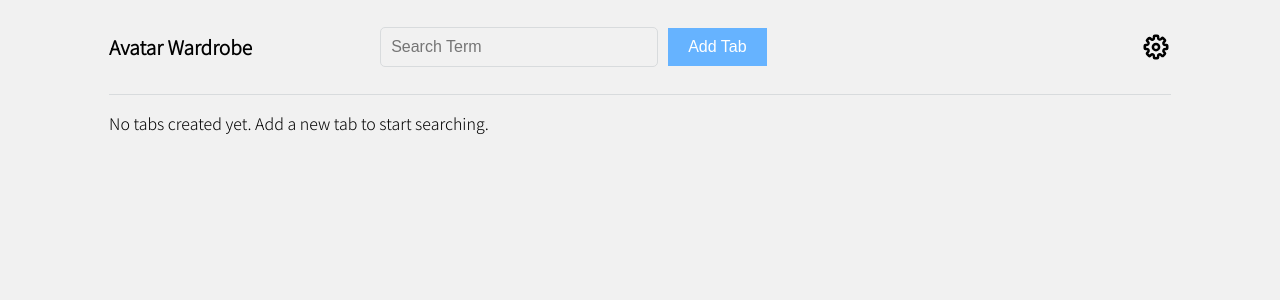
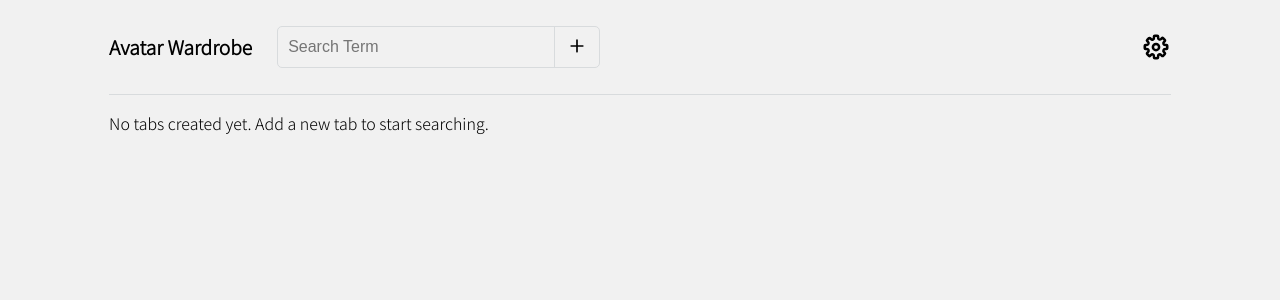
Before and after one commit to Raifa21/Avatar-Wardrobe, a Next.js app: page / in a window 1280 px wide. Shown: the top 300 px of the page. Built offline with nearby package versions, Linux system fonts and the light colour scheme.

Commit message:
Changed searchterm to use links

```diff
--- a/pages/index.module.css
+++ b/pages/index.module.css
@@ -6,19 +6,54 @@
 .title {
     font-size: 1.2em;
     align-items: center;
+    justify-self: center;
+    margin-right: 25px;
 }
 
 .inputContainer {
     display: flex;
     align-items: center;
+    border: 1px solid #d8dbdd;
+    border-radius: 5px;
+    height: 40px;
 }
 
 .header {
     display: flex;
     align-items: center;
+    justify-content: space-between; /* Ensures items are spaced evenly */
     border-bottom: 1px solid #d8dbdd;
     margin-top: 20px;
     padding-bottom: 20px;
+}
+.plusIcon {
+    width: 20px;
+    height: 20px;
+    cursor: pointer;
+    align-self: center;
+}
+
+.input {
+    padding: 10px;
+    font-size: 1em;
+    background-color: transparent;
+    width: 20vw;
+    border: none;
+    border-radius: 4px 0px 0px 4px;
+}
+
+.button {
+    background-color: transparent;
+    border: none;
+    border-left: 1px solid #d8dbdd;
+    border-radius: 0px 4px 4px 0px;
+    padding: 8px 12px;
+    cursor: pointer;
+    padding-top: 9px;
+}
+
+.button:hover {
+    background-color: #d8dbdd;
 }
 
 .gearIcon {
@@ -28,33 +63,6 @@
     align-self: center;
     margin-left: auto;
 }
-
-.input {
-    padding: 10px;
-    margin-left: 10vw;
-    margin-right: 10px;
-    font-size: 1em;
-    background-color: transparent;
-    border: 1px solid #d8dbdd;
-    border-radius: 5px;
-    width: 20vw;
-}
-
-.button {
-    padding: 10px 20px;
-    font-size: 1em;
-    background-color: #66b3ff;
-    color: white;
-    border: none;
-    cursor: pointer;
-    margin-right: 40px;
-    white-space: nowrap;
-}
-
-.button:hover {
-    background-color: #005bb5;
-}
-
 .tabs {
     width: 100%;
 }
--- a/pages/index.tsx
+++ b/pages/index.tsx
@@ -8,6 +8,7 @@ import styles from "./index.module.css";
 import editoutline from "../lib/eva-icons/outline/svg/edit-outline.svg";
 import refreshoutline from "../lib/eva-icons/outline/svg/refresh-outline.svg";
 import gearoutline from "../lib/eva-icons/outline/svg/settings-2-outline.svg";
+import plusoutline from "../lib/eva-icons/outline/svg/plus-outline.svg";
 
 const notosansjp_regular = Noto_Sans_JP({ subsets: ["latin"], weight: "300" });
 
@@ -129,8 +130,23 @@ export default function Home() {
     console.log("Active tab:", tabId);
   };
 
+  const extractIdFromUrl = (url: string): string | null => {
+    const match = url.match(/\/items\/(\d+)/);
+    return match ? match[1] : null;
+  };
+
   const addTab = () => {
-    const existingTab = tabs.find((tab) => tab.term === newTabTerm);
+    if (!newTabTerm) {
+      return;
+    }
+
+    const id = extractIdFromUrl(newTabTerm);
+    if (!id) {
+      console.error("Invalid URL format");
+      return;
+    }
+
+    const existingTab = tabs.find((tab) => tab.term === id);
 
     if (existingTab) {
       console.log("Tab already exists:", existingTab);
@@ -142,7 +158,7 @@ export default function Home() {
       const newTab: Tab = {
         id: Date.now(),
         name: newTabName || defaultName,
-        term: newTabTerm,
+        term: id, // Store the extracted id
         products: [],
         seenItems: new Set<number>(),
       };
@@ -187,7 +203,7 @@ export default function Home() {
             className={clsx(styles.input)}
           />
           <button onClick={addTab} className={styles.button}>
-            Add Tab
+            <img src={plusoutline.src} alt="add" className={styles.plusIcon} />
           </button>
         </div>
         <img src={gearoutline.src} alt="gear" className={styles.gearIcon} />
```
